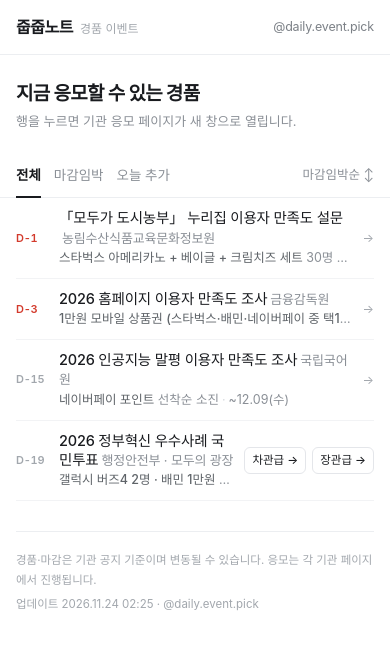
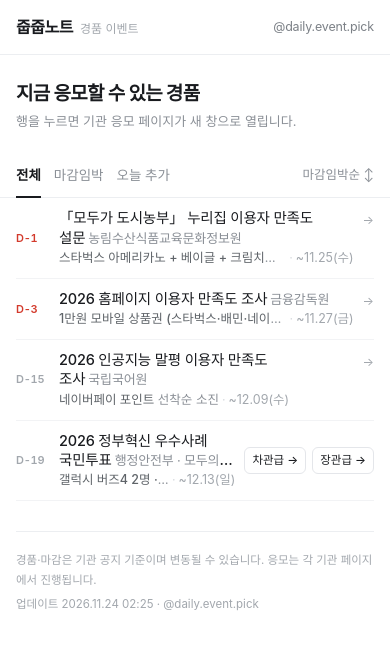
Before and after one commit to jkinject/jkinject.github.io, a plain HTML site: page daily-event-pick/index.html in a window 390 px wide. Drawn offline with Linux system fonts and the light colour scheme; a web font is replaced by a local one.

Commit message:
daily-event-pick: 경품 줄에서 마감일이 잘리지 않도록 배치, 한글 단어 단위 줄바꿈

```diff
--- a/daily-event-pick/index.html
+++ b/daily-event-pick/index.html
@@ -77,14 +77,16 @@
   .dd.hot{color:#d33a2c}
   .main{flex:1 1 auto; min-width:0}
   .t{
-    display:block; font-size:14.5px; font-weight:500; color:#191b1f;
+    display:block; font-size:14.5px; font-weight:500; color:#191b1f; word-break:keep-all;
     white-space:nowrap; overflow:hidden; text-overflow:ellipsis;
   }
   .t em{font-style:normal; font-weight:400; font-size:13px; color:#8a8f96; margin-left:4px}
   .m{
-    display:block; margin-top:2px; font-size:12.5px; font-weight:400; color:#8a8f96; letter-spacing:0;
-    white-space:nowrap; overflow:hidden; text-overflow:ellipsis;
+    display:flex; align-items:baseline; margin-top:2px; font-size:12.5px; font-weight:400; color:#8a8f96;
+    letter-spacing:0; min-width:0; white-space:nowrap;
   }
+  .m .p{min-width:0; overflow:hidden; text-overflow:ellipsis}
+  .m .u{flex:0 0 auto; color:#a2a7ad}
   .m b{font-weight:500; color:#5f6469}
   .m i{font-style:normal; color:#d6d9dd; margin:0 3px}
   .act{flex:0 0 auto; font-size:12.5px; font-weight:500; color:#191b1f; letter-spacing:0; white-space:nowrap}
@@ -122,7 +124,7 @@
     .dd{flex:0 0 34px; font-size:11px; letter-spacing:-0.02em}
     .t{white-space:normal; display:-webkit-box; -webkit-box-orient:vertical; -webkit-line-clamp:2; line-height:1.34}
     .t em{margin-left:3px}
-    .act{font-size:12px; color:#b9bdc3}
+    .act{font-size:12px; color:#b9bdc3; align-self:flex-start; margin-top:3px}
     .act .lbl{display:none}
     .row.out .act{color:#b9bdc3}
     .acts a{padding:4px 7px; font-size:11.5px}
@@ -272,10 +274,11 @@
     var open = '<span class="dd' + (!out && r.n != null && r.n <= SOON_DAYS ? ' hot' : '') + '">' + ddayText(r) + '</span>';
     var head = '<span class="t" title="' + esc(ev.title || '') + '">' + esc(ev.title || '(제목 없음)') +
       (ev.org ? '<em>' + esc(ev.org) + '</em>' : '') + '</span>';
-    var bits = [];
-    if (ev.prize) bits.push('<b>' + esc(ev.prize) + '</b>' + (ev.winners ? ' ' + esc(ev.winners) : ''));
-    if (ev.deadline) bits.push('~' + md(ev.deadline));
-    var meta = '<span class="m">' + bits.join('<i>·</i>') + '</span>';
+    var pz = ev.prize
+      ? '<span class="p"><b>' + esc(ev.prize) + '</b>' + (ev.winners ? ' ' + esc(ev.winners) : '') + '</span>'
+      : '';
+    var un = ev.deadline ? '<span class="u">~' + md(ev.deadline) + '</span>' : '';
+    var meta = '<span class="m">' + pz + (pz && un ? '<i>·</i>' : '') + un + '</span>';
     var main = '<span class="main">' + head + meta + '</span>';
 
     if (ev.url2) {
```
